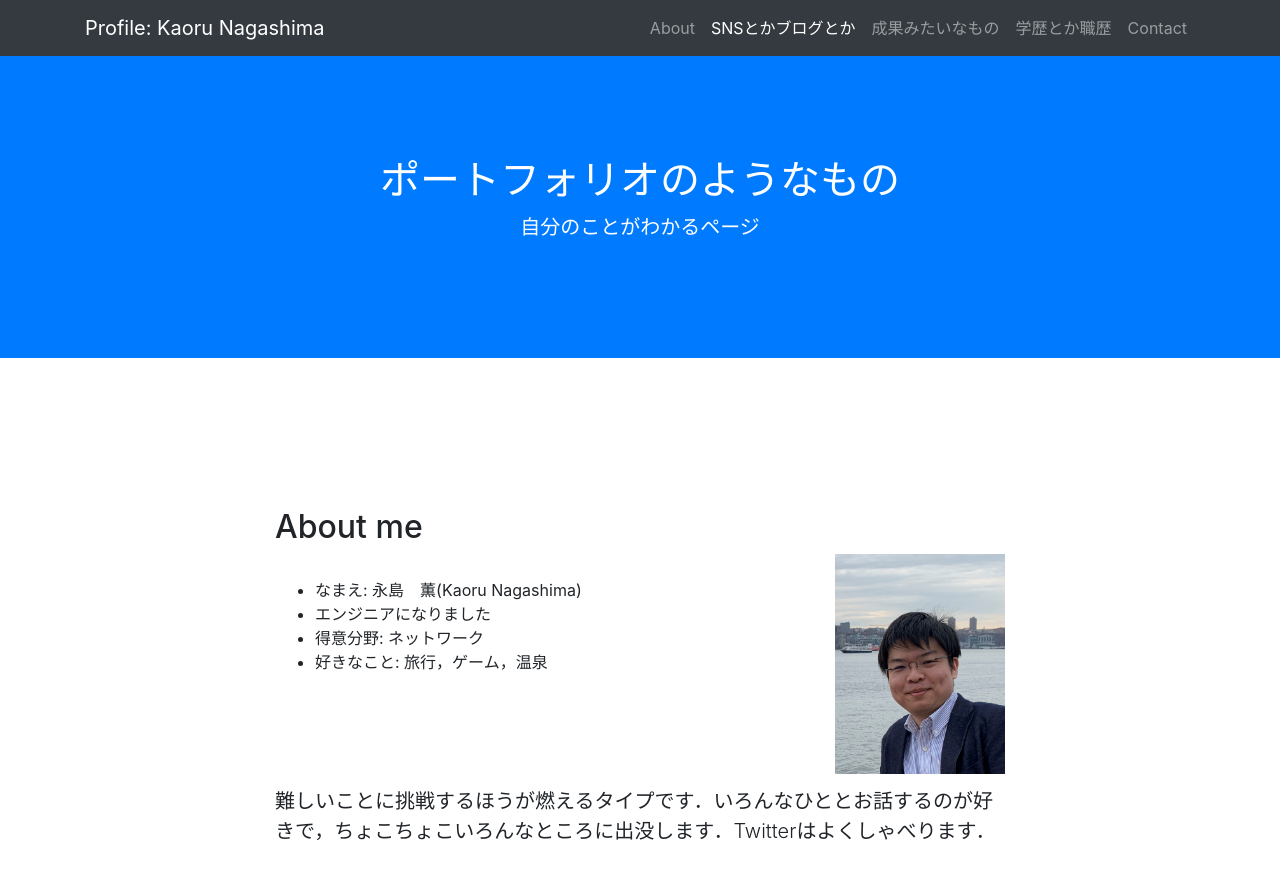
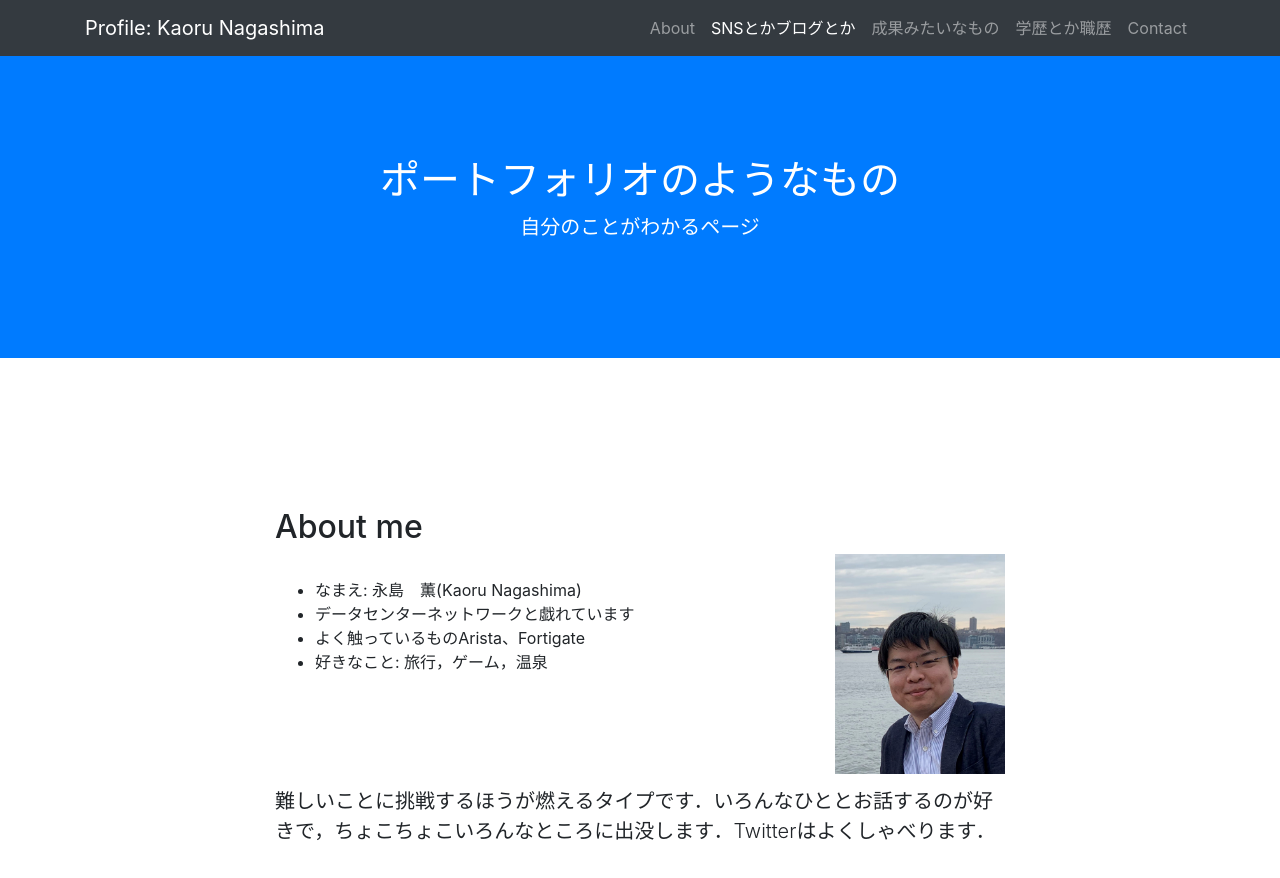
Before and after one commit to nkchan/nkchan.github.io, a website with bundled scripts: page index.html in a window 1280 px wide. Shown: the top 878 px of the page. Built offline with nearby package versions, Linux system fonts and the light colour scheme.

Commit message:
add yapc quiz

```diff
--- a/index.html
+++ b/index.html
@@ -66,8 +66,8 @@
           <br>
           <ul>
             <li>なまえ: 永島　薫(Kaoru Nagashima)</li>
-            <li>エンジニアになりました</li>
-            <li>得意分野: ネットワーク</li>
+            <li>データセンターネットワークと戯れています</li>
+            <li>よく触っているものArista、Fortigate</li>
             <li>好きなこと: 旅行，ゲーム，温泉</li>
           </ul>
           <br><br><br><br>
```
